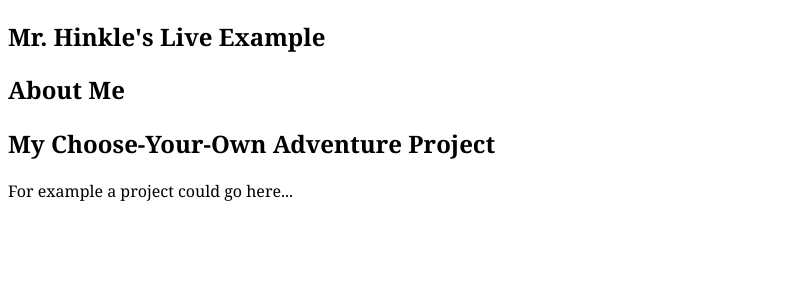
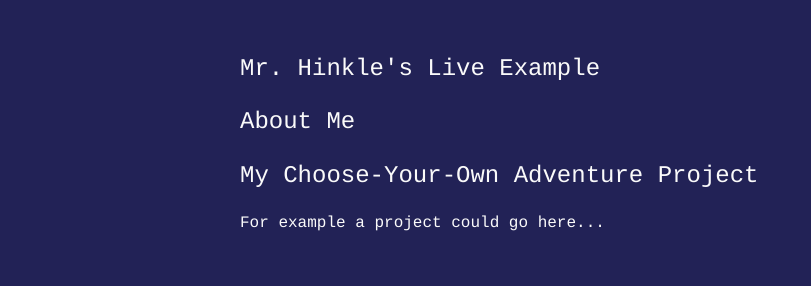
Before and after one commit to IACS-CS/web-design-sample-portfolio-fall-23, a website: page public/index.html in a window 1280 px wide. Shown: the whole page, without its empty margins (0-811 px from the left). Drawn offline with Linux system fonts and the light colour scheme.

Commit message:
Initial styling

```diff
--- a/public/style.css
+++ b/public/style.css
@@ -1,5 +1,15 @@
 body {
   /* Change to something you like, but please do customize the font! */
-  font-family: Cambria, Cochin, Georgia, Times, "Times New Roman", serif;
+  font-family: Courier, monospace;
   line-height: 1.4;
+  background-color: #222256;
+  color: #fafafa;
+  max-width: 800px;
+  margin: auto;
+  padding: 2em;
 }
+
+h1,h2,h3,h4,h5,h6 {
+  font-weight: normal;
+
+}
```
